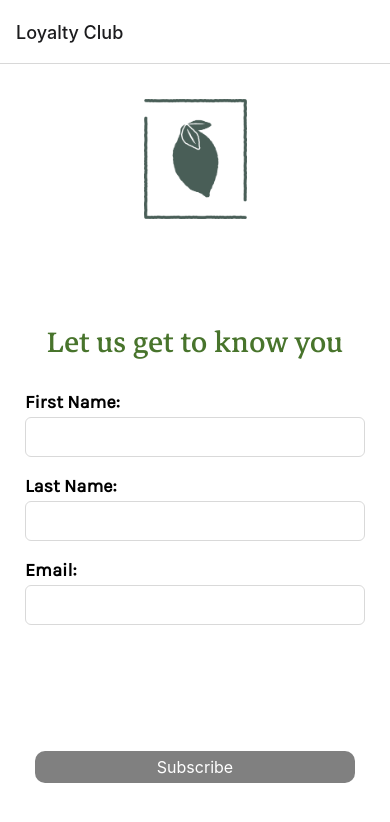
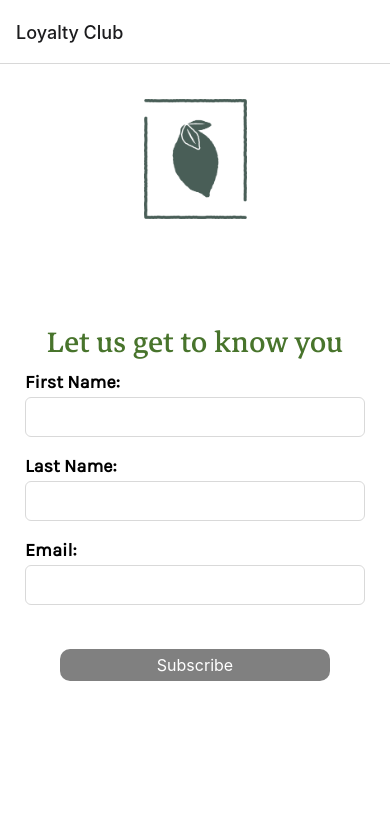
Before and after one commit to eb-nyc/LittleLemonCap, a React Native app: screen / in a window 390 px wide. Shown: the top 822 px of the page. Built offline with nearby package versions, Linux system fonts and the light colour scheme; what expo-sqlite would draw is missing.

Commit message:
Seemed to have the TextInputs functioning properly. Next... stack navigation

```diff
--- a/screens/OnboardingScreen.js
+++ b/screens/OnboardingScreen.js
@@ -1,5 +1,5 @@
 import React, { useState, useEffect, useRef } from 'react';
-import {View, KeyboardAvoidingView, Text, TextInput, Image, Pressable, Alert, Platform} from 'react-native';
+import {View, KeyboardAvoidingView, Text, TextInput, Image, Pressable, Alert, Platform, SafeAreaView, ScrollView} from 'react-native';
 import { validateEmail, validateName } from '../utils';
 import styles from '../styles/styles';
 import * as Font from 'expo-font';
@@ -36,6 +36,7 @@ export default function OnboardingScreen() {
       if (userEmailString !== null) {
         onChangeEmail(userEmailString);
         setDisplayEmail(userEmailString);
+        setValidEmail(true);
       }
     } catch (e) {
       console.error(`Error loading user profile: `, e);
@@ -54,6 +55,7 @@ export default function OnboardingScreen() {
       if (userFirstNameString !== null) {
         onChangeFirstName(userFirstNameString);
         setDisplayFirstName(userFirstNameString);
+        setValidFirstName(true);
       }
     } catch (e) {
       console.error(`Error loading first name from AsyncStorage: `, e);
@@ -72,6 +74,7 @@ export default function OnboardingScreen() {
       if (userLastNameString !== null) {
         onChangeLastName(userLastNameString);
         setDisplayLastName(userLastNameString);
+        setValidLastName(true);
       }
     } catch (e) {
       console.error(`Error loading last name from AsyncStorage: `, e);
@@ -90,8 +93,6 @@ const saveUserEmail = async () => {
     console.error(`Error saving user profile: `,e);
     }
 };
-//useEffect(() => {saveUserEmail();}, [email]);
-
 
   // Function to save new user-provided first name to the user profile array saved to AsyncStorage
   const saveFirstName = async () => {
@@ -140,20 +141,20 @@ const saveUserEmail = async () => {
 
   // function to alert user that the submitted information has been accepted
   const handleNewSubscription = () => {
-    Alert.alert(`Thanks for subscribing.\nStay tuned!`);
+    Alert.alert(`Welcome to the Club!`);
     setSubscribed(true);
     dismissKeyboard();
     saveUserEmail();
-    onChangeEmail('');
+    //onChangeEmail('');
     };
 
   // function to alert user that their email address as been updated with the submitted email
   const handleEmailUpdate = () => {
-    Alert.alert(`Thank you\nYour email has been updated.`);
+    Alert.alert(`Thank you\nYour info has been updated.`);
     setSubscribed(true);
     dismissKeyboard();
     saveUserEmail();
-    onChangeEmail('');
+    //onChangeEmail('');
     }
 
   // function to determine which prompt should be presented to user depending if text in the input area
@@ -196,9 +197,14 @@ const saveUserEmail = async () => {
   // function to determine if text entered by user(enteredFirstName) is a valid format per <validateName>
   // and return true/false value for (validFirstName) and update the firstName variable state
   const reviewFirstNameEntry = (enteredFirstName) => {
-    const firstNameIsValid = validateName(enteredFirstName);
-    setValidFirstName(firstNameIsValid);
-    onChangeFirstName(enteredFirstName);
+    if (enteredFirstName.length < firstName.length) {
+      const firstNameIsValid = validateName(firstName);
+      setValidFirstName(firstNameIsValid);
+    } else {
+      const firstNameIsValid = validateName(enteredFirstName);
+      setValidFirstName(firstNameIsValid);
+      onChangeFirstName(enteredFirstName);
+    }
   };
 
   // function to determine if text entered by user(enteredLastName) is a valid format per <validateName>
@@ -227,13 +233,34 @@ const saveUserEmail = async () => {
       handleLastName();
   }};
 
+    // function to handle "return" key press on the email TextInput
+    const handleEmailReturn = () => {
+      reviewEmailEntry(email); // Validate the current email content
+      processEmailSubmission(); // Process the submission based on validation
+    };
+
+    // function to handle "return" key press on the first name TextInput
+    const handleFirstNameReturn = () => {
+      reviewFirstNameEntry(firstName); // Validate the current first name content
+      processFirstNameSubmission(); // Process the submission based on validation
+    };
+
+    // function to handle "return" key press on the last name TextInput
+    const handleLastNameReturn = () => {
+      reviewLastNameEntry(lastName); // Validate the current last name content
+      processLastNameSubmission(); // Process the submission based on validation
+    };
+
   // Page layout elements including a Pressable button that casuses four(4) conditions to be evaluated
   // to determine what functions are performed when the Pressable is activated.
   return (
     <KeyboardAvoidingView
       style={styles.pageContainer}
       behavior={Platform.OS === 'ios' ? 'padding' : 'height'}
-//      keyboardVerticalOffset={5} // Add 5 pixels of space between keyboard and content
+      keyboardVerticalOffset={90} // Add pixels of space between keyboard and content
+    >
+    <ScrollView
+      style={styles.pageContainer}
     >
       <Image
         style={styles.image}
@@ -248,13 +275,13 @@ const saveUserEmail = async () => {
       </Text>
 
       <View style={styles.formContainer}>
-        <View style={styles.formheadContainer}>
+        <View style={styles.formHeadContainer}>
           <Text style={styles.subtitleMarkazi}>
             Let us get to know you
           </Text>
         </View>
 
-        <View style={styles.inputContainer}>
+        <View style={styles.formInputContainer}>
         <Text style={styles.cardtitleKarla}>First Name:</Text>
         <TextInput
             style={styles.inputBox}
@@ -266,7 +293,7 @@ const saveUserEmail = async () => {
             autoCapitalize='words'
             autoCorrect={false}
             enterKeyHint='next'
-            onSubmitEditing={processFirstNameSubmission}
+            onSubmitEditing={handleFirstNameReturn}
             ref={firstNameInputRef}
           />
         <Text style={styles.cardtitleKarla}>Last Name:</Text>
@@ -280,7 +307,7 @@ const saveUserEmail = async () => {
             autoCapitalize='words'
             autoCorrect={false}
             enterKeyHint='next'
-            onSubmitEditing={processLastNameSubmission}
+            onSubmitEditing={handleLastNameReturn}
             ref={lastNameInputRef}
           />
         <Text style={styles.cardtitleKarla}>Email:</Text>
@@ -294,13 +321,12 @@ const saveUserEmail = async () => {
             autoCapitalize='none'
             autoCorrect={false}
             enterKeyHint='send'
-            onSubmitEditing={processEmailSubmission}
+            onSubmitEditing={handleEmailReturn}
             ref={emailInputRef}
           />
       </View>
-      </View>
 
-      <View style={styles.botnavContainer}>
+      <View style={styles.formButtonContainer}>
         {(!validEmail && !subscribed) && (
           <Pressable
           ref={pressableInputRef}
@@ -337,11 +363,13 @@ const saveUserEmail = async () => {
               onPress={handleEmailUpdate}
               hitSlop={{top: 20, bottom: 20}}
           >
-            <Text style={styles.navigationButtonText}>Update Email Address</Text>
+            <Text style={styles.navigationButtonText}>Update Information</Text>
           </Pressable>
         )}
       </View>
 
+      </View>
+    </ScrollView>
     </KeyboardAvoidingView>
   );
 }
--- a/styles/styles.js
+++ b/styles/styles.js
@@ -18,19 +18,19 @@ const styles = StyleSheet.create({
       backgroundColor: '#fff',
     },
     formContainer: {
-      flex: 4,
+      flex: 5,
       backgroundColor: '#fff',
       marginHorizontal: 25,
     },
-    formheadContainer: {
-        flex: 0.2,
+    formHeadContainer: {
+        flex: 1,
         backgroundColor: '#fff',
     },
-    inputContainer: {
-      flex: .8,
+    formInputContainer: {
+      flex: 4,
       backgroundColor: '#fff',
     },
-    botnavContainer: {
+    formButtonContainer: {
         flex: 1,
         marginHorizontal: 25,
       },
```
